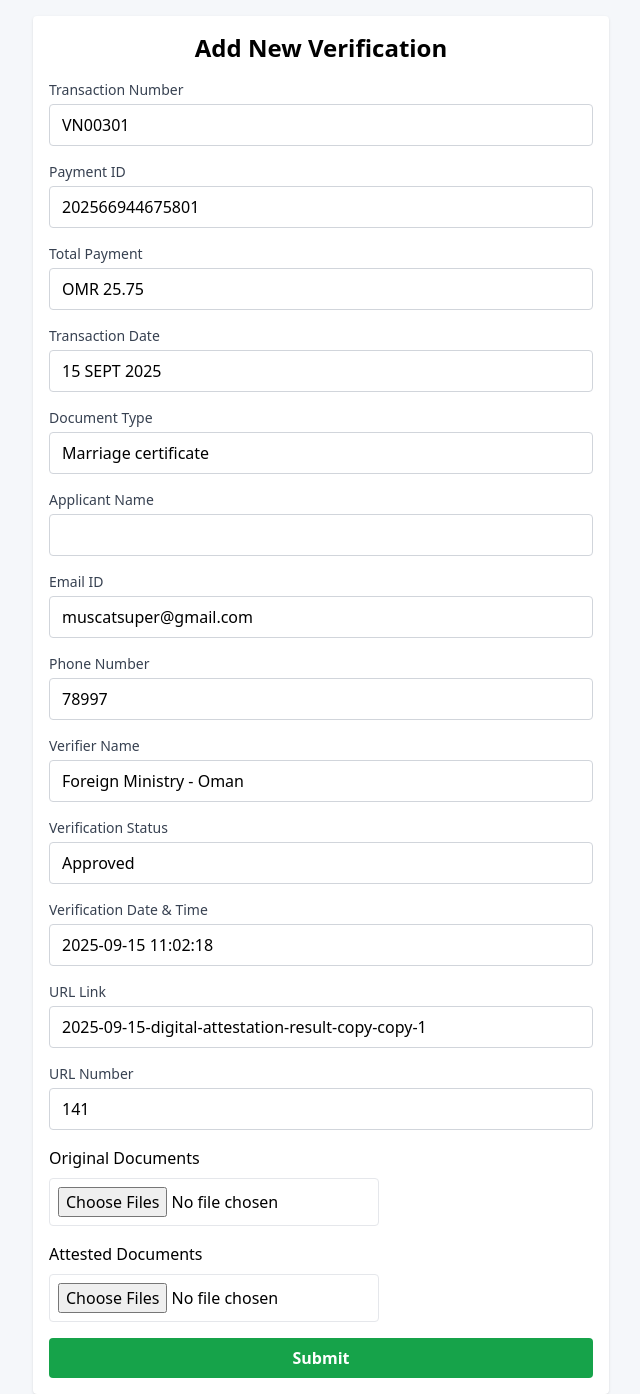
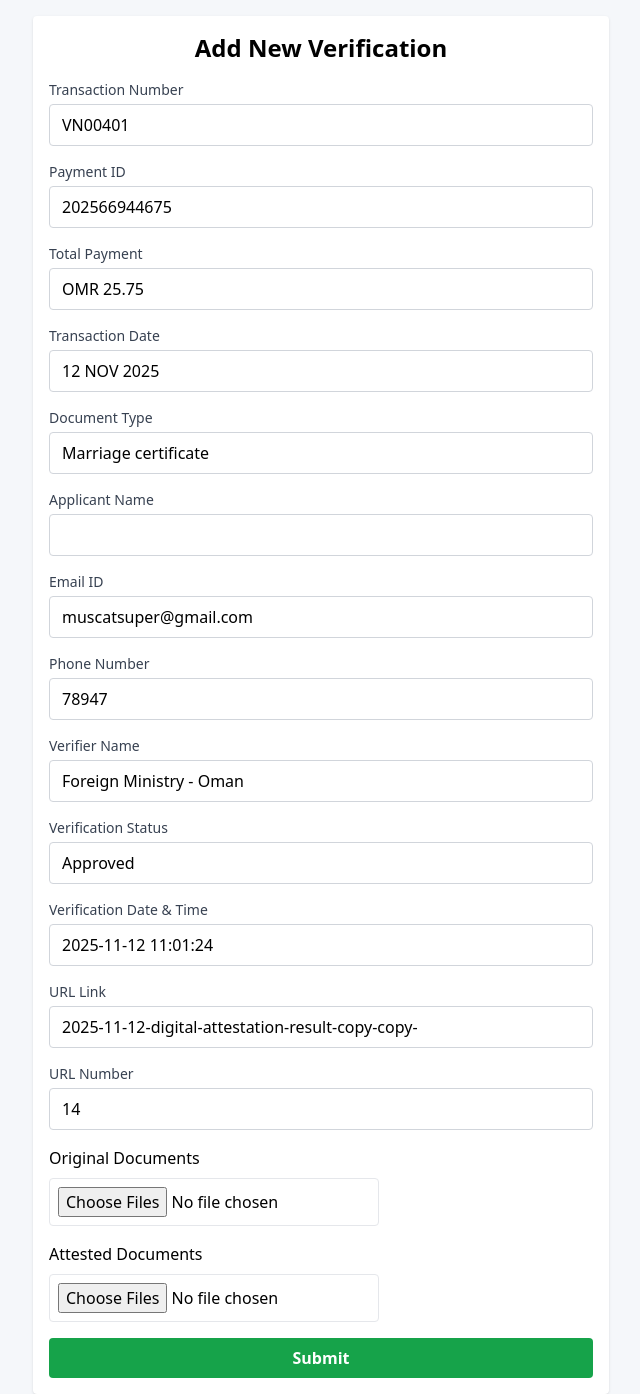
Before and after one commit to Randomtanvir/docswalletes, a Next.js app: page /dashboard/create in a window 1280 px wide. Shown: the whole page, without its empty margins (319-959 px from the left). Built offline with nearby package versions, Linux system fonts and the light colour scheme.

Commit message:
some modify

```diff
--- a/app/dashboard/create/_component/VerificationForm.jsx
+++ b/app/dashboard/create/_component/VerificationForm.jsx
@@ -12,19 +12,19 @@ export default function VerificationForm({
   const [loading, setLoading] = useState(false);
   const { register, handleSubmit, reset } = useForm({
     defaultValues: {
-      transactionNumber: "VN00301",
-      paymentId: "202566944675801",
+      transactionNumber: "VN00401",
+      paymentId: "202566944675",
       totalPayment: "OMR 25.75",
-      transactionDate: "15 SEPT 2025",
+      transactionDate: "12 NOV 2025",
       documentType: "Marriage certificate",
       applicantName: "",
       email: "muscatsuper@gmail.com",
-      phoneNumber: "78997",
+      phoneNumber: "78947",
       verifierName: "Foreign Ministry - Oman",
       verificationStatus: "Approved",
-      verificationDateTime: "2025-09-15 11:02:18",
-      urlLink: "2025-09-15-digital-attestation-result-copy-copy-1",
-      urlNumber: "141",
+      verificationDateTime: "2025-11-12 11:01:24",
+      urlLink: "2025-11-12-digital-attestation-result-copy-copy-",
+      urlNumber: "14",
     },
   });
 
--- a/app/dashboard/lists/_components/VerificationCard.jsx
+++ b/app/dashboard/lists/_components/VerificationCard.jsx
@@ -57,7 +57,7 @@ const VerificationCard = ({ VerificationData, index }) => {
   };
 
   return (
-    <div className="flex flex-col items-center justify-center gap-2">
+    <div className="flex flex-col mt-2 items-center justify-center gap-2">
       <div className="p-4 w-full max-w-xl border rounded-lg shadow flex justify-between items-center bg-white hover:shadow-lg transition">
         <div>
           <Link
@@ -68,7 +68,10 @@ const VerificationCard = ({ VerificationData, index }) => {
           </Link>
 
           <p className="text-xs text-gray-500">
-            Time: {VerificationData?.urlLink}
+            URL: {VerificationData?.urlLink}
+          </p>
+          <p className="text-xs mt-1 text-gray-500">
+            Time: {VerificationData?.verificationDateTime}
           </p>
 
           <span
--- a/app/dashboard/lists/page.js
+++ b/app/dashboard/lists/page.js
@@ -7,7 +7,7 @@ import { ChevronLeft, ChevronRight } from "lucide-react";
 // ✅ This is a Server Component
 const ListsPage = async ({ searchParams }) => {
   const page = parseInt(searchParams.page) || 1;
-  const limit = 8;
+  const limit = 10;
 
   const { verificationInfo, pagination } = await getAllVerificationData(
     page,
--- a/components/DocumentDetails.jsx
+++ b/components/DocumentDetails.jsx
@@ -16,7 +16,7 @@ const DocumentDetails = ({ verificationData }) => {
             <td className="border border-black w-[35%] font-sans p-[3px] text-[16px] font-normal text-black ">
               Original Document
             </td>
-            <td className="border border-black text-[#1B6394] font-semibold ">
+            <td className="border italic border-black text-[#1B6394] font-semibold ">
               <Link
                 href={`/document/show/${verificationData?.urlNumber}/product`}
                 // target="_blank"
@@ -30,7 +30,7 @@ const DocumentDetails = ({ verificationData }) => {
             <td className="border border-black w-[35%] font-sans p-[3px] text-[16px] font-normal text-black ">
               Attested Document
             </td>
-            <td className="border border-black text-[#1B6394] font-semibold ">
+            <td className="border border-black text-[#1B6394] font-semibold italic">
               <Link
                 href={`/document/show/${verificationData?.urlNumber}/portfolio`}
                 // target="_blank"
```
